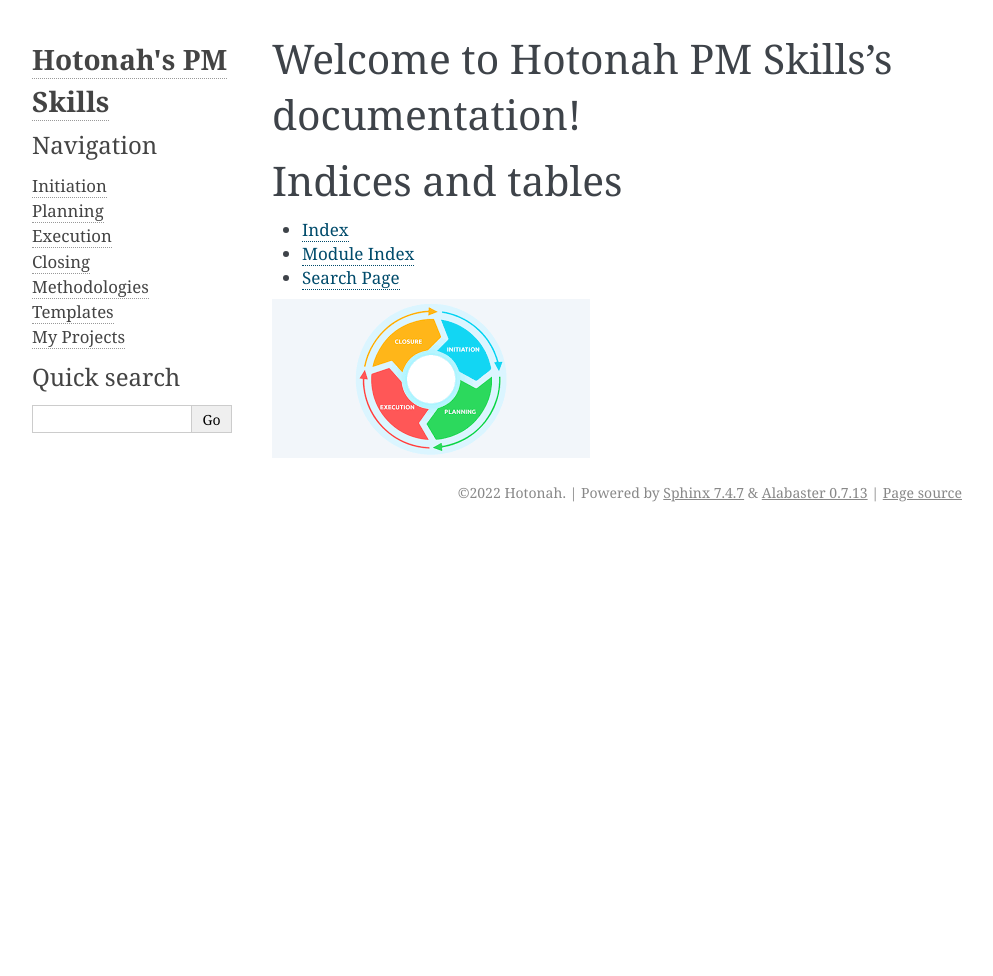
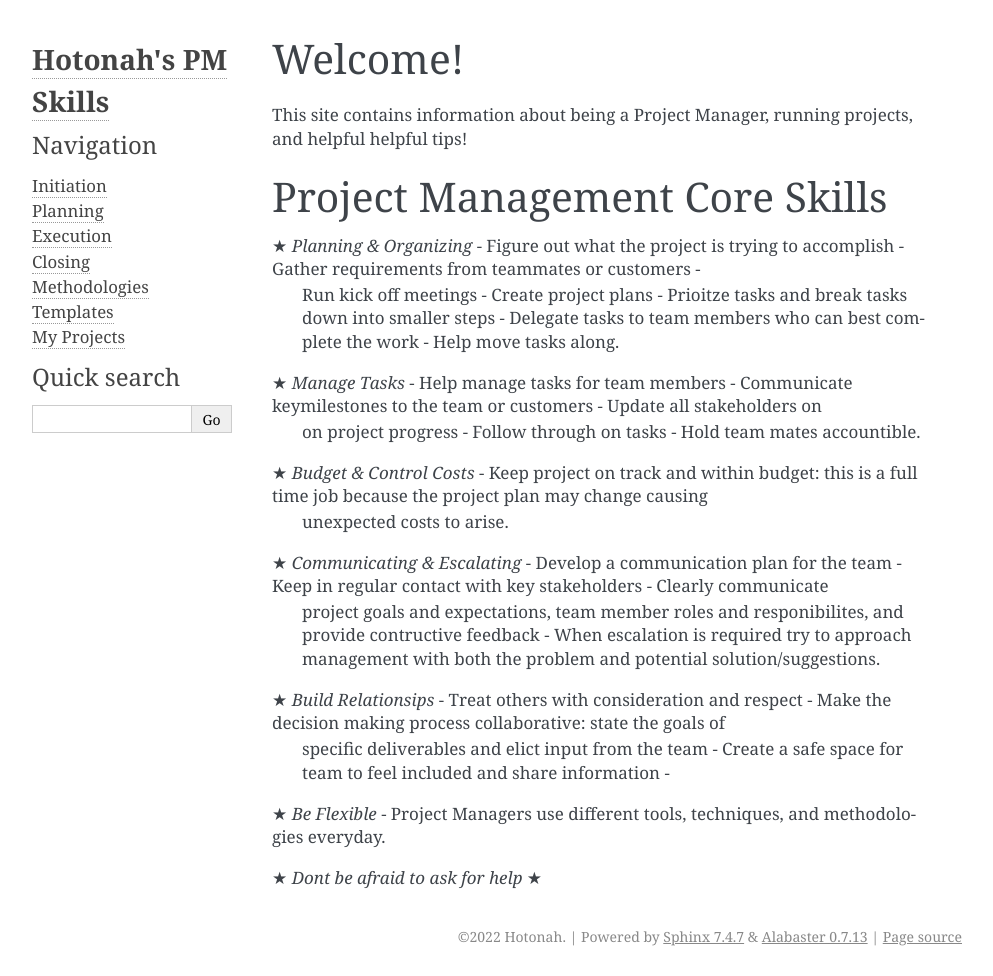
Before and after one commit to Hotonah/hotonah.github.io, a Sphinx documentation site: the page built from source/index.txt, in a window 1280 px wide and 976 px high. Shown: the whole window, without its empty margins (148-1141 px from the left). Built offline with Sphinx 7.4.7, drawn with Linux system fonts in a browser that asks for light colours.

Commit message:
Update index.txt

```diff
--- a/source/index.txt
+++ b/source/index.txt
@@ -3,20 +3,36 @@
    You can adapt this file completely to your liking, but it should at least
    contain the root `toctree` directive.
 
-Welcome to Hotonah PM Skills's documentation!
-=============================================
+Welcome!
+========
+This site contains information about being a Project Manager, running projects, and helpful helpful tips!
 
 .. toctree::
    :maxdepth: 2
    :caption: Contents:
 
 
+Project Management Core Skills
+================================
 
-Indices and tables
-==================
+★ `Planning & Organizing` - Figure out what the project is trying to accomplish - Gather requirements from teammates or customers -
+                             Run kick off meetings - Create project plans - Prioitze tasks and break tasks down into smaller steps -
+                             Delegate tasks to team members who can best complete the work - Help move tasks along.
 
-* :ref:`genindex`
-* :ref:`modindex`
-* :ref:`search`
+★ `Manage Tasks` - Help manage tasks for team members - Communicate keymilestones to the team or customers - Update all stakeholders on
+                    on project progress - Follow through on tasks - Hold team mates accountible.
 
-.. image:: media/it.png
+★ `Budget & Control Costs` - Keep project on track and within budget: this is a full time job because the project plan may change causing
+                              unexpected costs to arise.
+
+★ `Communicating & Escalating` - Develop a communication plan for the team - Keep in regular contact with key stakeholders - Clearly communicate
+                                  project goals and expectations, team member roles and responibilites, and provide contructive feedback -
+                                  When escalation is required try to approach management with both the problem and potential solution/suggestions.
+
+★ `Build Relationsips` - Treat others with consideration and respect - Make the decision making process collaborative: state the goals of
+                          specific deliverables and elict input from the team - Create a safe space for team to feel included and share information -
+
+
+★ `Be Flexible` - Project Managers use different tools, techniques, and methodologies everyday.
+
+★ `Dont be afraid to ask for help` ★
```
